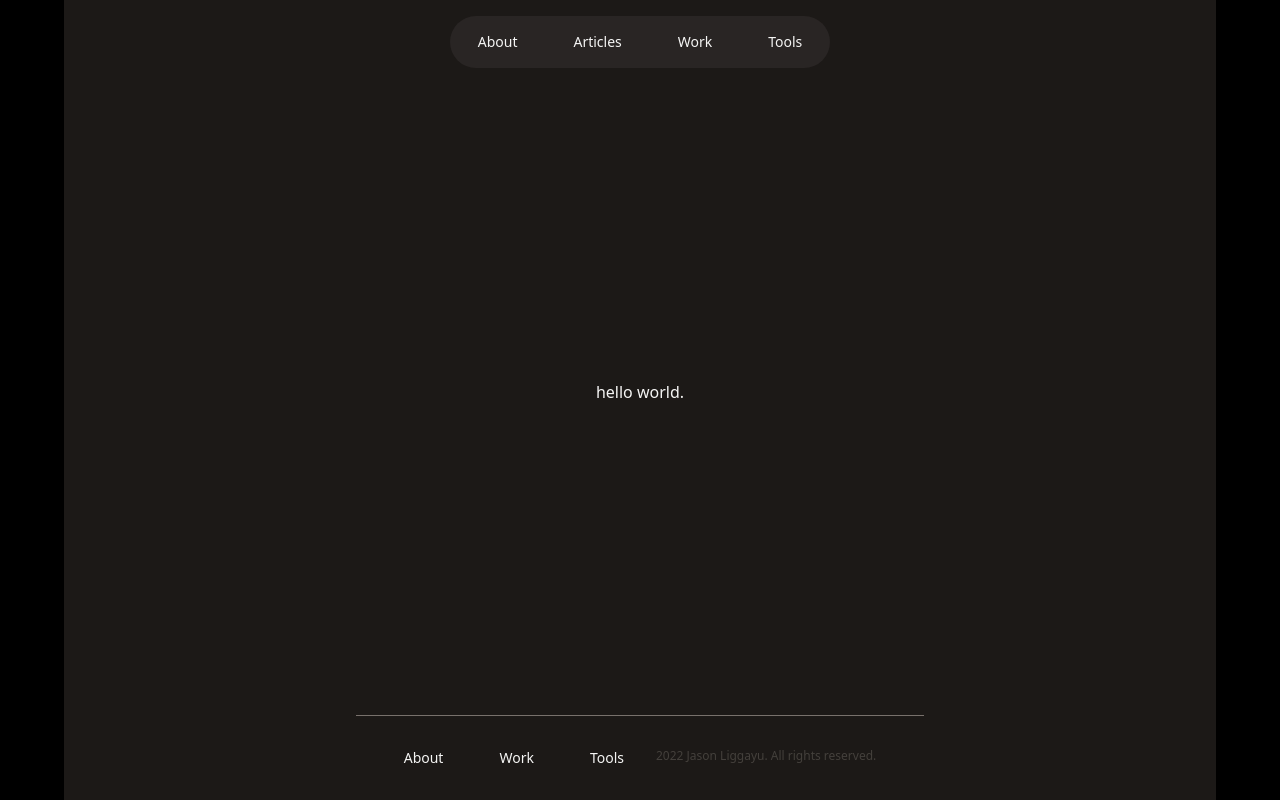
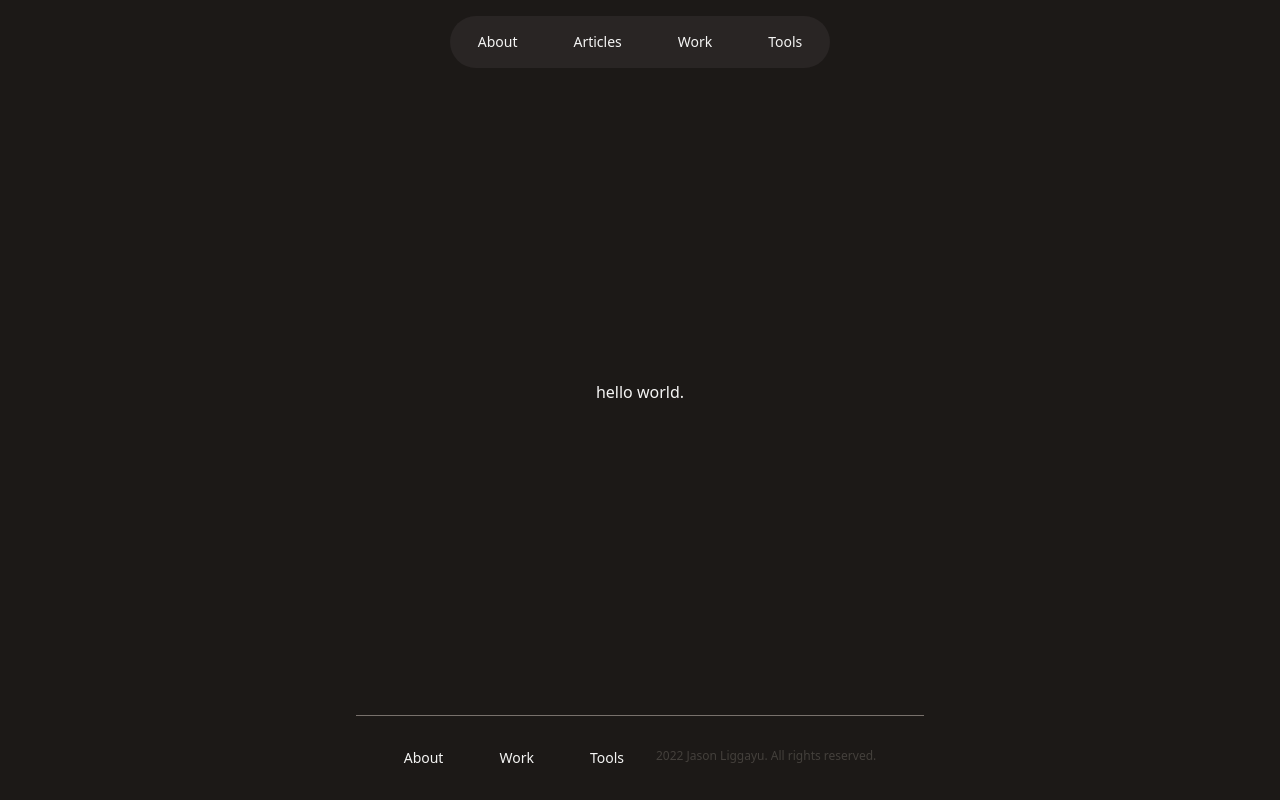
Before and after one commit to jasonligg/website, a Next.js app: page / in a window 1280 px wide. Built offline with nearby package versions, Linux system fonts and the light colour scheme.

Commit message:
remove wrapping div; change to bg color stone 900

```diff
--- a/src/app/layout.tsx
+++ b/src/app/layout.tsx
@@ -13,16 +13,10 @@ export default function RootLayout(props: Props) {
       <head>
         <meta name="viewport" content="width=device-width, initial-scale=1" />
       </head>
-      <body className="bg-black text-stone-100">
-        <div className="fixed inset-0 flex justify-center sm:px-8">
-          <div className="flex w-full max-w-7xl lg:px-8">
-            <div className="w-full bg-stone-900"></div>
-          </div>
-        </div>
-        <div className="relative flex h-screen flex-col justify-between">
+      <body className="flex h-screen flex-col justify-between bg-stone-900 text-stone-100">
         <header>
           <nav className="flex flex-row justify-center border-solid border-stone-50 pt-4">
-              <ul className="flex flex-row space-x-6 rounded-full bg-stone-800 md:px-3 text-sm">
+            <ul className="flex flex-row space-x-6 rounded-full bg-stone-800 text-sm md:px-3">
               <Link href="/about" className="p-4 hover:text-red-300">
                 About
               </Link>
@@ -51,11 +45,10 @@ export default function RootLayout(props: Props) {
               Tools
             </Link>
           </ul>
-            <p className="p-4 text-stone-700 text-xs">
+          <p className="p-4 text-xs text-stone-700">
             {new Date().getFullYear()} Jason Liggayu. All rights reserved.
           </p>
         </footer>
-        </div>
       </body>
     </html>
   );
```
Lines whose indentation alone changed are shown as unchanged.
